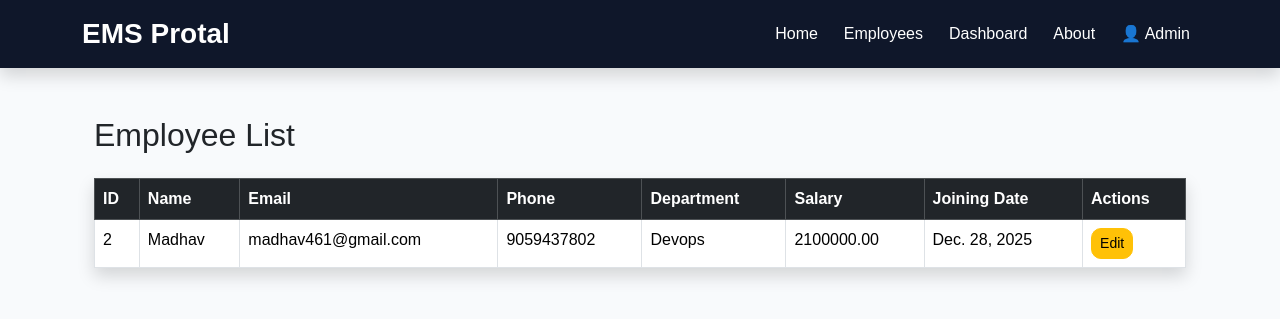
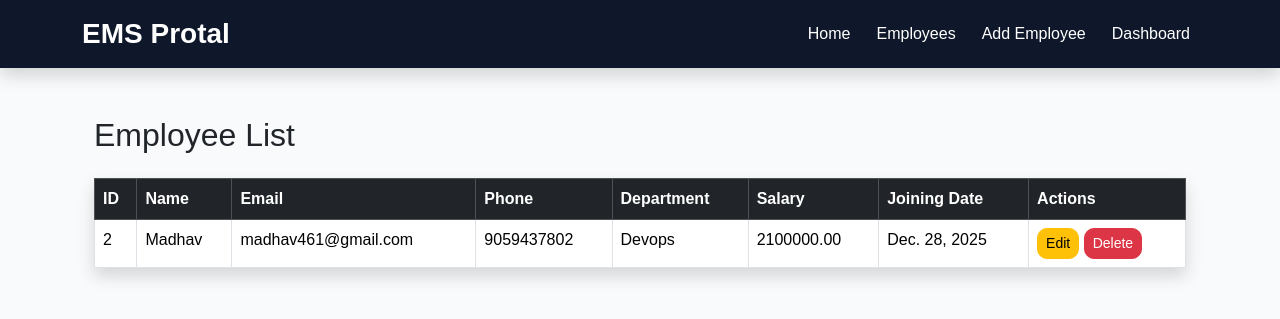
Before and after one commit to giriMeesala/employee-management-system, a Django app: page /employees/ in a window 1280 px wide. Shown: the top 319 px of the page. Run offline with Django 5.2, Linux system fonts and the light colour scheme; data comes from the database, SQL or seed files in the repository; both versions use the stored data as it was after the commit.

Commit message:
Completed CRUD operations and update navigations

```diff
--- a/employee/urls.py
+++ b/employee/urls.py
@@ -6,4 +6,5 @@ urlpatterns = [
     path("employees/", views.employee_list, name="employee_list"),
     path("add/", views.add_employee, name="add_employee"),
     path("edit/<int:id>/", views.edit_employee, name="edit_employee"),
+    path("delete/<int:id>/", views.delete_employee, name="delete_employee"),
 ]
--- a/employee/views.py
+++ b/employee/views.py
@@ -52,3 +52,17 @@ def edit_employee(request, id):
     return render(request, "edit_employee.html", {
         "form": form
     })
+
+
+
+def delete_employee(request, id):
+
+    employee = get_object_or_404(Employee, id=id)
+
+    if request.method == "POST":
+        employee.delete()
+        return redirect("employee_list")
+
+    return render(request, "delete_employee.html", {
+        "employee": employee
+    })
--- a/templates/base.html
+++ b/templates/base.html
@@ -34,23 +34,19 @@
                     <ul class="navbar-nav ms-auto">
 
                         <li class="nav-item">
-                            <a class="nav-link active" href="/">Home</a>
+                            <a class="nav-link" href="{% url 'home' %}">Home</a>
                         </li>
 
                         <li class="nav-item">
-                            <a class="nav-link" href="#">Employees</a>
+                            <a class="nav-link" href="{% url 'employee_list' %}">Employees</a>
+                        </li>
+
+                        <li class="nav-item">
+                            <a class="nav-link" href="{% url 'add_employee' %}">Add Employee</a>
                         </li>
 
                         <li class="nav-item">
                             <a class="nav-link" href="#">Dashboard</a>
-                        </li>
-
-                        <li class="nav-item">
-                            <a class="nav-link" href="#">About</a>
-                        </li>
-
-                        <li class="nav-item">
-                            <a class="nav-link" href="#">👤 Admin</a>
                         </li>
 
                     </ul>
--- a/templates/employee_list.html
+++ b/templates/employee_list.html
@@ -35,8 +35,14 @@
                 <td>{{ employee.salary }}</td>
                 <td>{{ employee.joining_date }}</td>
                 <td>
-                    <a href="{% url 'edit_employee' employee.id %}" class="btn btn-warning btn-sm">
-                        Edit
+                    <a href="{% url 'edit_employee' employee.id %}"
+                        class="btn btn-warning btn-sm">
+                            Edit
+                    </a>
+
+                    <a href="{% url 'delete_employee' employee.id %}"
+                        class="btn btn-danger btn-sm">
+                            Delete
                     </a>
                 </td>
             </tr>
```
Also changed, not shown: templates/delete_employee.html (added, +34 -0 lines), db.sqlite3.
